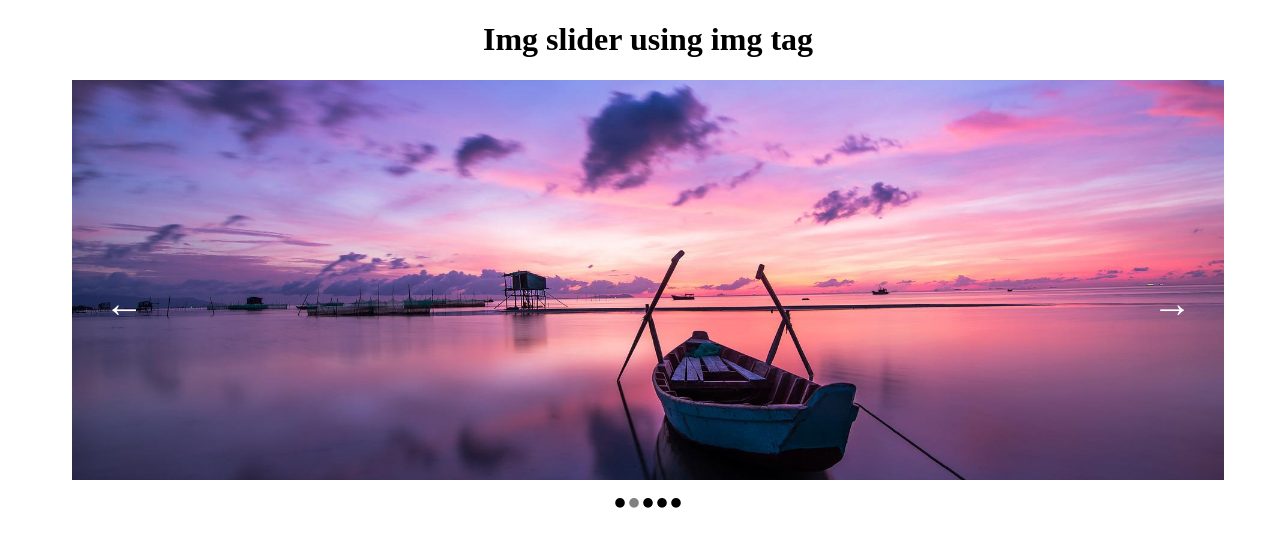
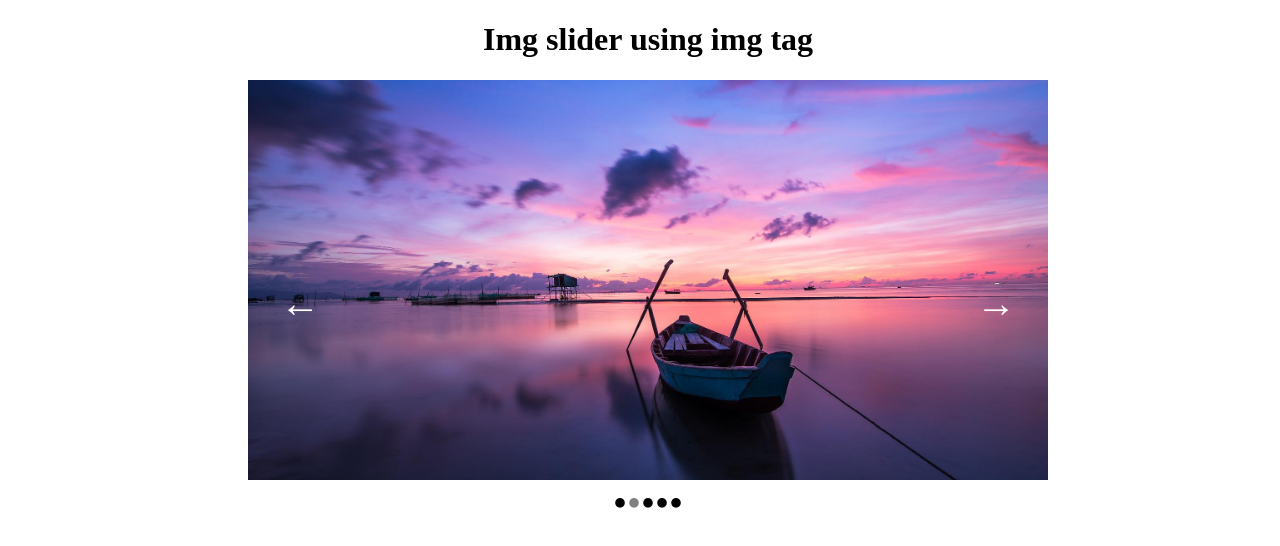
Before and after one commit to rnegi0598/img-slider-react, a React (Vite) app: page / in a window 1280 px wide. Shown: the top 546 px of the page. Built offline with nearby package versions, Linux system fonts and the light colour scheme.

Commit message:
added animation to img version

```diff
--- a/src/App.jsx
+++ b/src/App.jsx
@@ -22,7 +22,7 @@ function App() {
       <div style={{textAlign:'center',width:'100vw'}} >
       <h1>Img slider using img tag</h1>
         <div style={containerStyles}>
-          <ImageSlider2 slides={slides} parentWidth={600}/>
+          <ImageSlider2 slides={slides} parentWidth={800}/>
 
         </div>
       </div>
--- a/src/ImageSlider2.jsx
+++ b/src/ImageSlider2.jsx
@@ -1,104 +1,148 @@
 /* eslint-disable react/prop-types */
-import {useState,useEffect,useRef} from 'react'
+import { useState, useEffect, useRef } from "react";
 
 // eslint-disable-next-line react/prop-types
-const ImageSlider2 = ({slides}) => {
-    const [currentInd,setCurrentInt]=useState(0);
-    const timeRef=useRef(null);
+const ImageSlider2 = ({ slides, parentWidth }) => {
+  const [currentInd, setCurrentInt] = useState(0);
+  const timeRef = useRef(null);
 
-
-    useEffect(()=>{
-        if(timeRef.current){
+  useEffect(() => {
+    if (timeRef.current) {
       clearTimeout(timeRef.current);
     }
-        timeRef.current=setTimeout(()=>{
+    timeRef.current = setTimeout(() => {
       gotoNext();
-        },3000);
+    }, 4000);
 
-        return ()=>{
+    return () => {
       clearTimeout(timeRef.current);
-        }
-    })
+    };
+  });
 
-    const gotoPrev=()=>{
-        const nextInd=currentInd===0?slides.length-1:currentInd-1;
+  const gotoPrev = () => {
+    const nextInd = currentInd === 0 ? slides.length - 1 : currentInd - 1;
     setCurrentInt(nextInd);
-    }
-    const gotoNext=()=>{
-        const nextInd=currentInd===slides.length-1?0:currentInd+1;
+  };
+  const gotoNext = () => {
+    const nextInd = currentInd === slides.length - 1 ? 0 : currentInd + 1;
     setCurrentInt(nextInd);
-    }
-    const gotoSlide=(ind)=>{
+  };
+  const gotoSlide = (ind) => {
     setCurrentInt(ind);
-    }
+  };
+
+  //styles start
+  const slideContainerStyles = {
+    height: "100%",
+    display: "flex",
+    width: `${parentWidth * slides.length}px`,
+    transform: `translate(${-currentInd * parentWidth}px)`,
+    transition: "1s all ease-in-out ",
+  };
+
+  const sliderStyles = {
+    height: "100%",
+    width: `${parentWidth}px`,
+  };
+
+  const slideContainerOverflowStyles = {
+    height: "100%",
+    width: `${parentWidth}px`,
+    overflow: "hidden",
+    position: "relative",
+    margin: "auto",
+  };
+  //styles end
 
   return (
     <div style={sliderWrapperStyles}>
+      {/* slides   */}
+      <div style={slideContainerOverflowStyles}>
         {/* left arrow */}
-        <div style={leftArrowStyles} onClick={gotoPrev}>&larr;</div>
+        <div style={leftArrowStyles} onClick={gotoPrev}>
+          &larr;
+        </div>
         {/* right arrow */}
-        <div style={rightArrowStyles} onClick={gotoNext} >&rarr;</div>
-
-        <div style={sliderStyles}>
-            <img  style={imgStyles} src={slides[currentInd].url} alt={slides[currentInd].title} />
+        <div style={rightArrowStyles} onClick={gotoNext}>
+          &rarr;
         </div>
-        <div style={dotContainerStyles} >
-            {
-                slides.map((_,slideInd)=>{
-                    return <div key={slideInd} style={{...dotStyles,color:slideInd===currentInd?'gray':'black'}} onClick={()=>{gotoSlide(slideInd)}}>
+        <div style={slideContainerStyles}>
+          {slides.map((_, slideInd) => {
+            return (
+              <div key={slideInd} style={sliderStyles}>
+                <img
+                  style={imgStyles}
+                  src={slides[slideInd].url}
+                  alt={slides[slideInd].title}
+                />
+              </div>
+            );
+          })}
+        </div>
+      </div>
+      {/* dot slide navigation */}
+      <div style={dotContainerStyles}>
+        {slides.map((_, slideInd) => {
+          return (
+            <div
+              key={slideInd}
+              style={{
+                ...dotStyles,
+                color: slideInd === currentInd ? "gray" : "black",
+              }}
+              onClick={() => {
+                gotoSlide(slideInd);
+              }}
+            >
               &bull;
             </div>
-                })
-            }
+          );
+        })}
       </div>
     </div>
-  )
-}
-
-export default ImageSlider2
-
-const sliderWrapperStyles={
-    height:'100%',
-    width:'100%',
-    position:'relative',
+  );
 };
 
-const leftArrowStyles={
-    position:'absolute',
-    top:'50%',
-    left:'32px',
-    fontSize:'40px',
-    color:'#fff',
-    cursor:'pointer'
+export default ImageSlider2;
+
+const sliderWrapperStyles = {
+  height: "100%",
+  width: "100%",
+  position: "relative",
 };
 
-const rightArrowStyles={
-    position:'absolute',
-    top:'50%',
-    right:'32px',
-    fontSize:'40px',
-    color:'#fff',
-    cursor:'pointer'
-
+const leftArrowStyles = {
+  position: "absolute",
+  top: "50%",
+  left: "32px",
+  fontSize: "40px",
+  color: "#fff",
+  cursor: "pointer",
+  zIndex:'1'
 };
 
-const sliderStyles={
-    height:'100%',
-    width:'100%',
-}
-const imgStyles={
-    width:'100%',
-    height:'100%',
-    objectFit:'cover',
+const rightArrowStyles = {
+  position: "absolute",
+  top: "50%",
+  right: "32px",
+  fontSize: "40px",
+  color: "#fff",
+  cursor: "pointer",
+  zIndex:'1',
+};
 
-}
+const imgStyles = {
+  width: "100%",
+  height: "100%",
+  objectFit: "cover",
+};
 
-const dotContainerStyles={
-    display:'flex',
-    justifyContent:'center',
-}
+const dotContainerStyles = {
+  display: "flex",
+  justifyContent: "center",
+};
 
-const dotStyles={
-    fontSize:'40px',
-    cursor:'pointer'
-}
+const dotStyles = {
+  fontSize: "40px",
+  cursor: "pointer",
+};
```
Lines whose indentation alone changed are shown as unchanged.
